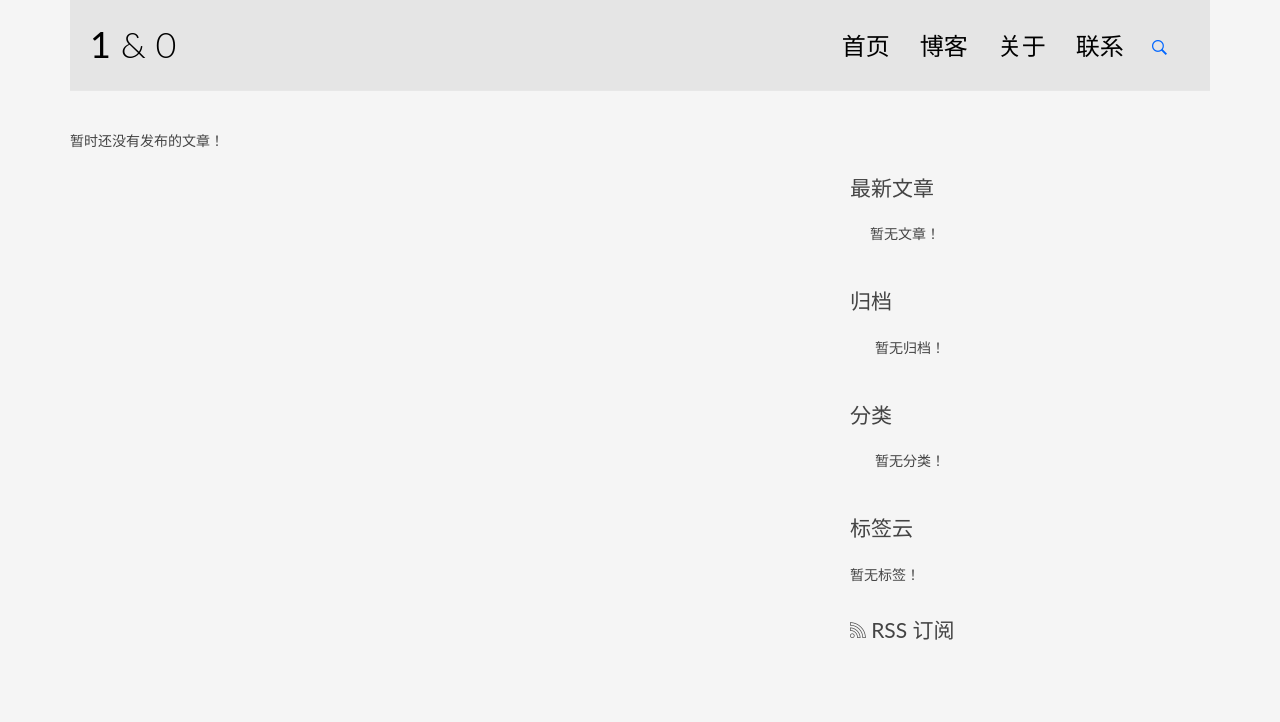
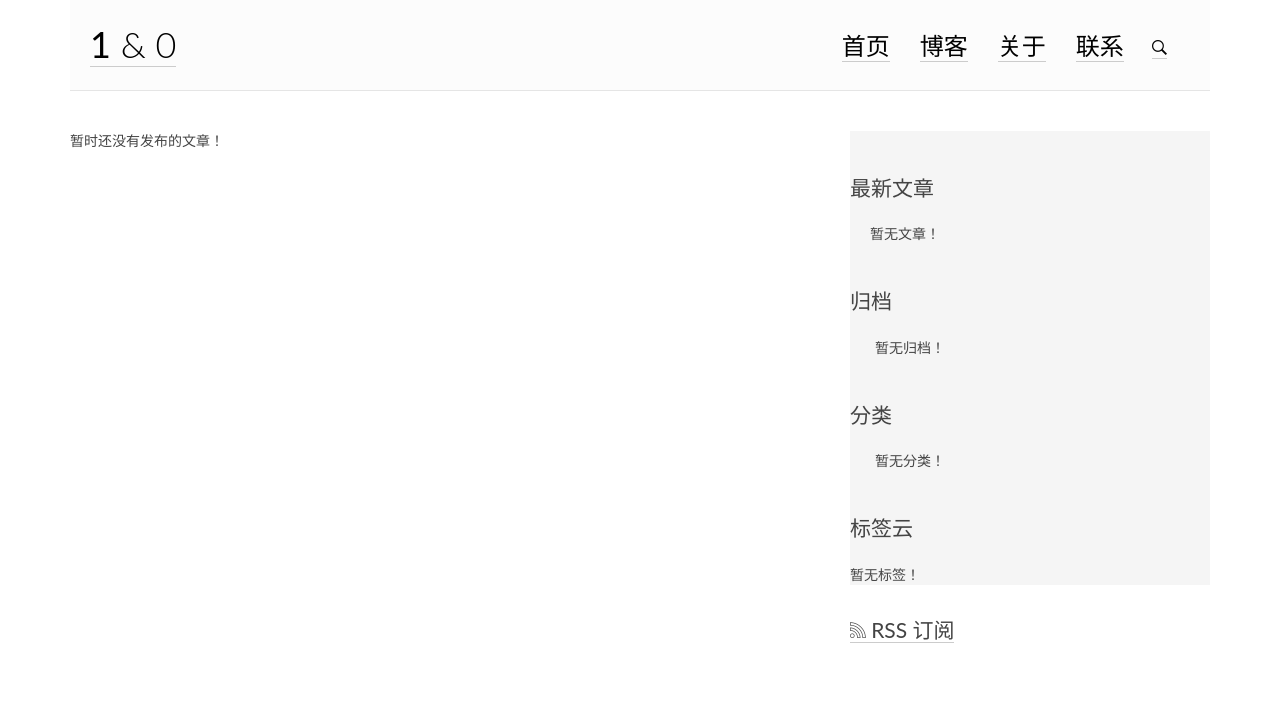
Before and after one commit to L-M-Sherlock/MyBlogInDjango, a Django app: page / in a window 1280 px wide. Shown: the top 722 px of the page. Run offline with Django 3.2, Linux system fonts and the light colour scheme; data that the repository does not hold is empty; some libraries are stand-ins or nearby versions.

Commit message:
颜色调整

```diff
--- a/blog/static/blog/css/custom.css
+++ b/blog/static/blog/css/custom.css
@@ -46,7 +46,12 @@ b {
 }
 
 a {
-    color: #0066ff;
+    color: #030303;
+    border-bottom: 1px #ccc solid;
+}
+
+c {
+    color: #030303;
 }
 
 a:hover, a:focus {
@@ -104,10 +109,10 @@ img {
  */
 
 #site-header {
-    background-color: #E5E5E5;
+    background-color: #fcfcfc;
     padding: 25px 20px;
     margin-bottom: 40px;
-    border-bottom: 1px solid #e7e7e7;
+    border-bottom: 1px solid #e5e5e5;
 }
 
 .copyrights {
@@ -214,7 +219,7 @@ img {
 }
 
 .post {
-    background: #e5e5e5;
+    background: #fbfbfb;
     padding: 30px 30px 0;
 }
 
--- a/templates/base.html
+++ b/templates/base.html
@@ -21,7 +21,7 @@
             color: red;
         }
 		body {
-			background-color: #f5f5f5;
+			background-color: #ffffff;
 		}
     </style>
 
--- a/templates/blog/index.html
+++ b/templates/blog/index.html
@@ -25,7 +25,7 @@
             <div class="entry-content clearfix">
                 <p>{{ post.excerpt }}...</p>
                 <div class="read-more cl-effect-14">
-                    <a href="{{ post.get_absolute_url }}" class="more-link">继续阅读 <span class="meta-nav">→</span></a>
+                    <c href="{{ post.get_absolute_url }}" class="more-link">继续阅读 <span class="meta-nav">→</span></c>
                 </div>
             </div>
         </article>
```
